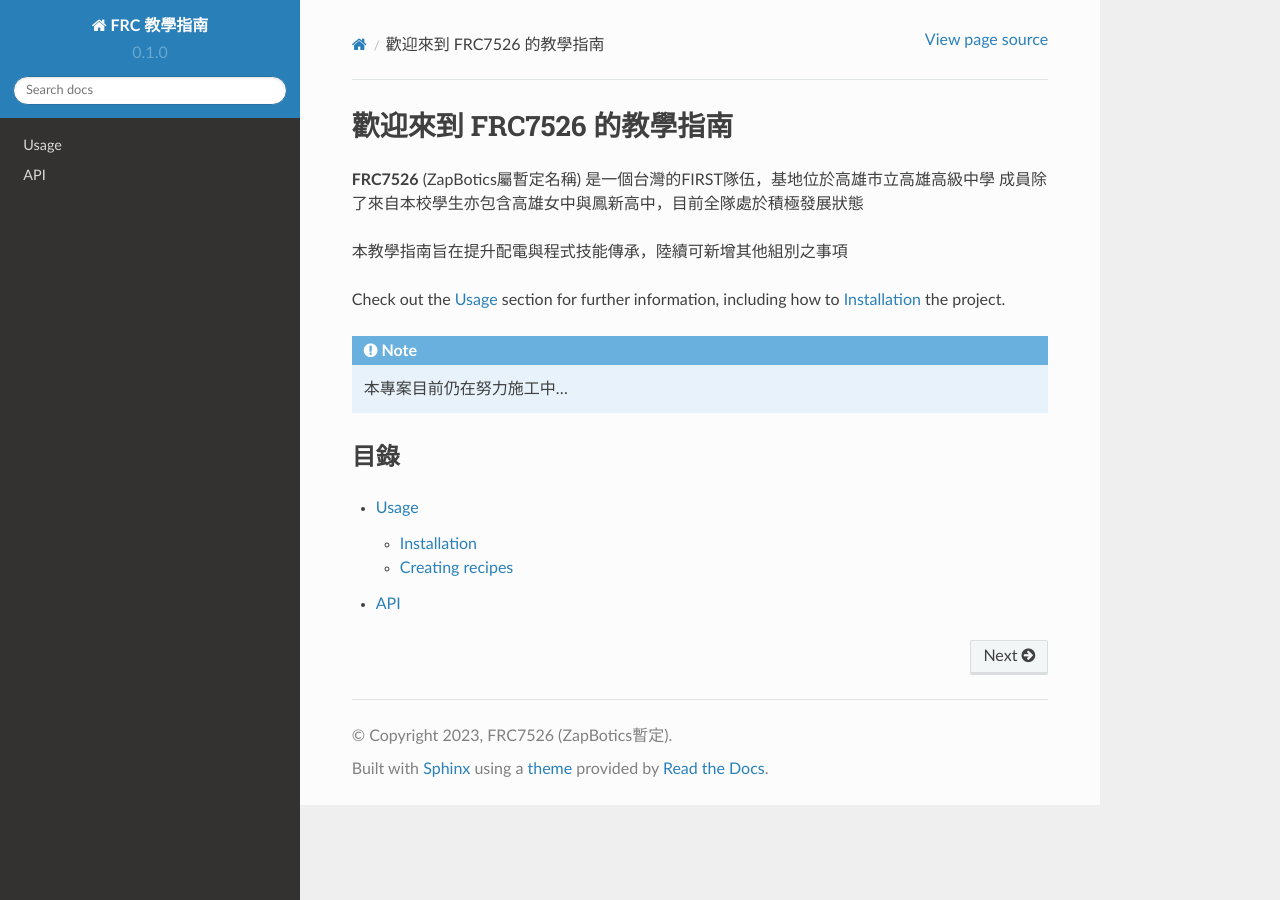
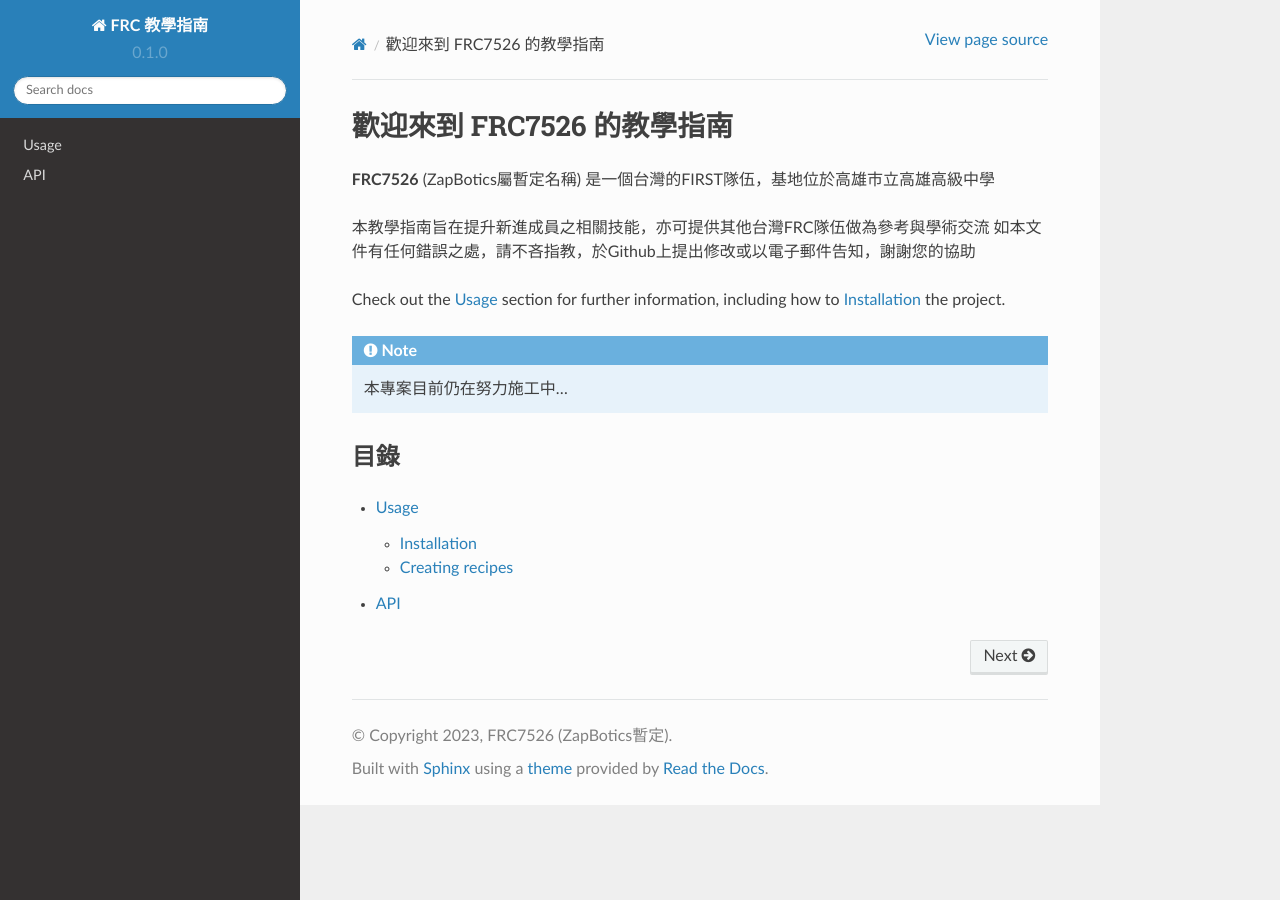
Before and after one commit to frc7526/rtd-guides, a Sphinx documentation site: the page built from docs/source/index.rst, in a window 1280 px wide. Built offline with Sphinx 7.4.7 and the Read the Docs theme 2.0.0, drawn with Linux system fonts in a browser that asks for light colours.

Commit message:
Update index.rst

```diff
--- a/docs/source/index.rst
+++ b/docs/source/index.rst
@@ -2,9 +2,9 @@
 =========================
 
 **FRC7526** (ZapBotics屬暫定名稱) 是一個台灣的FIRST隊伍，基地位於高雄市立高雄高級中學
-成員除了來自本校學生亦包含高雄女中與鳳新高中，目前全隊處於積極發展狀態
 
-本教學指南旨在提升配電與程式技能傳承，陸續可新增其他組別之事項
+本教學指南旨在提升新進成員之相關技能，亦可提供其他台灣FRC隊伍做為參考與學術交流
+如本文件有任何錯誤之處，請不吝指教，於Github上提出修改或以電子郵件告知，謝謝您的協助
 
 Check out the :doc:`usage` section for further information, including
 how to :ref:`installation` the project.
```
